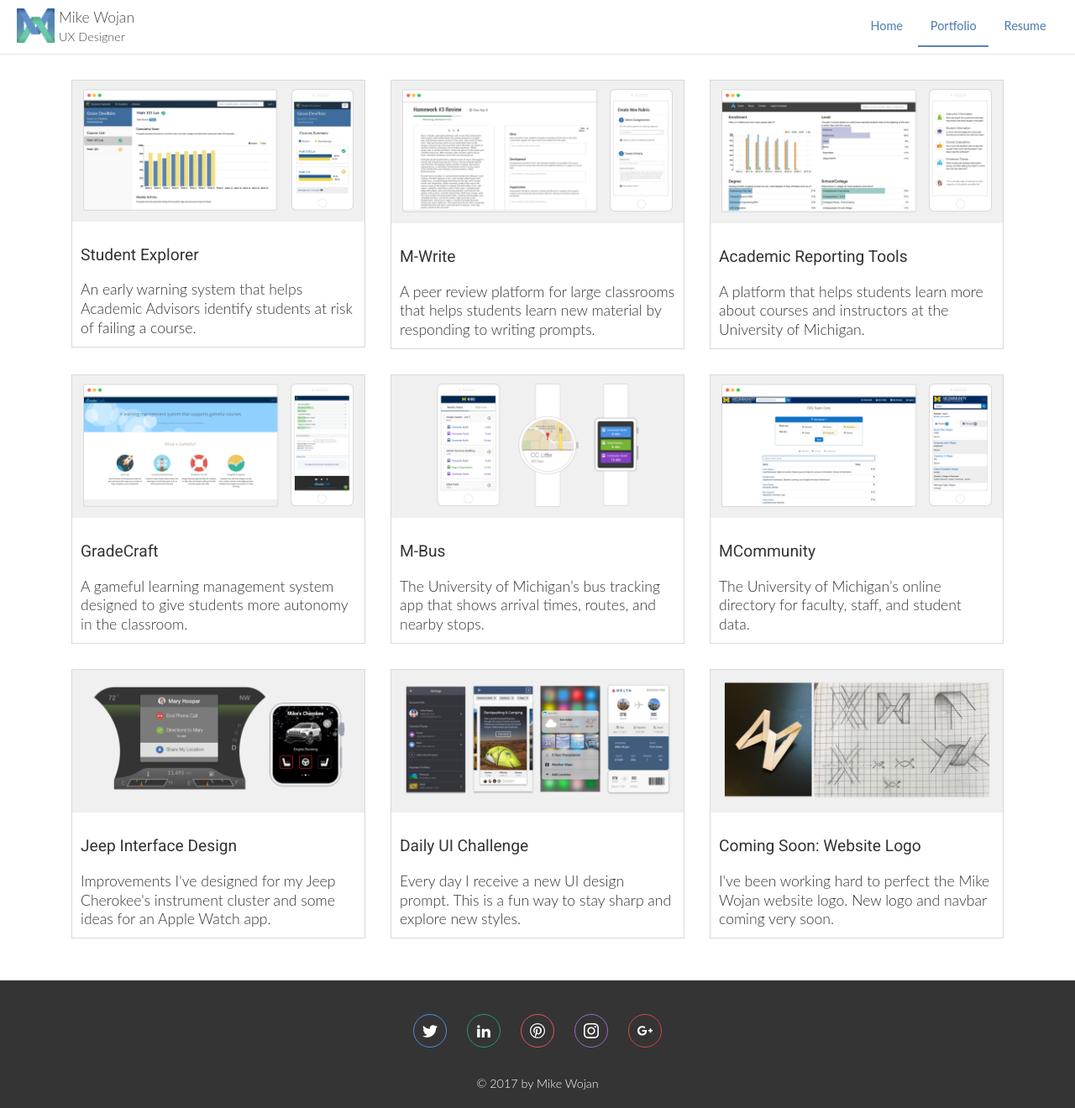
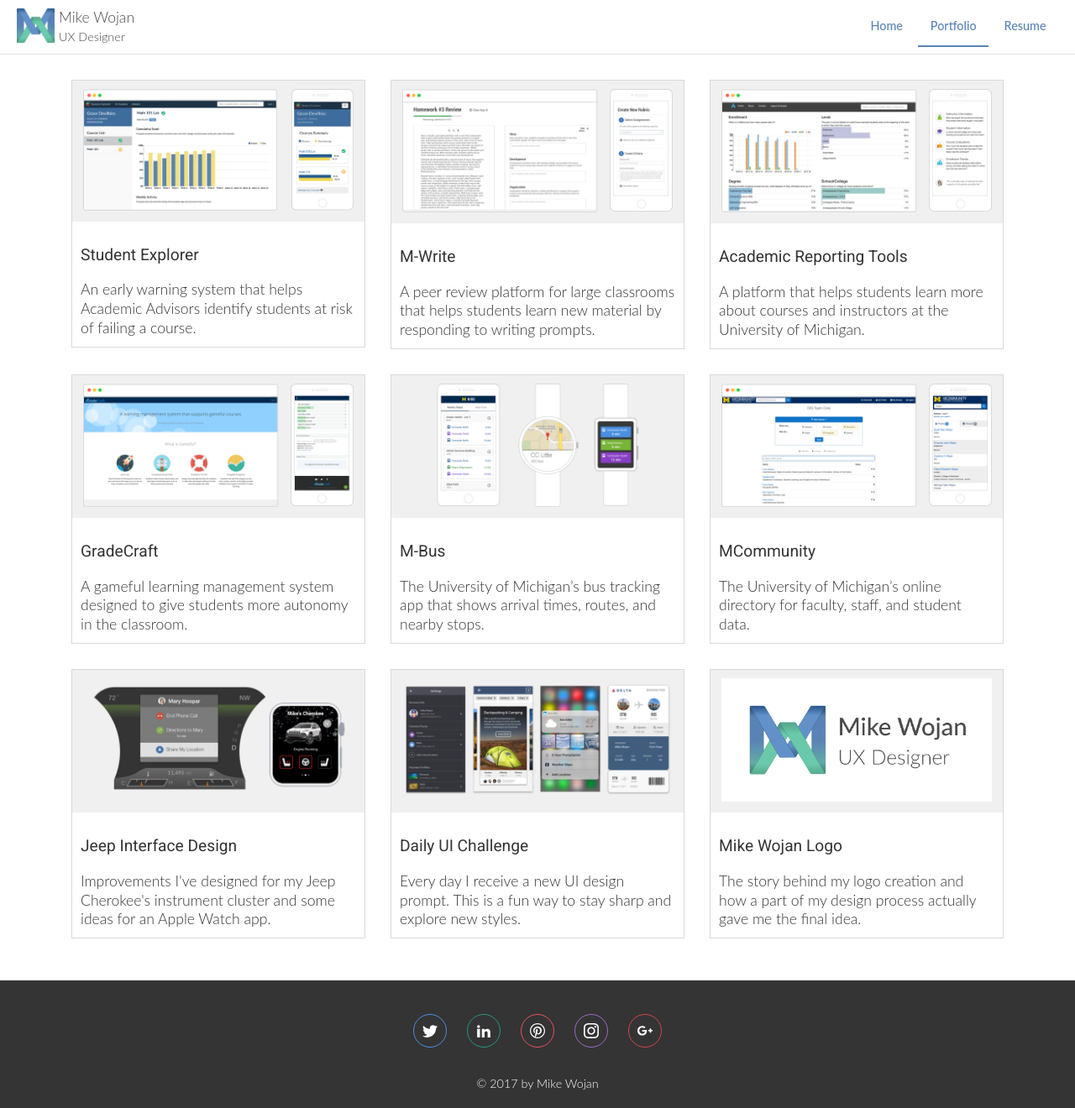
Before and after one commit to mtwojan/mikewojan.com, a Jekyll site: the page built from _portfolio/index.html, in a window 1280 px wide. Shown: the whole page at 84% size. Built offline with Jekyll 4.4.1, drawn with Linux system fonts in a browser that asks for light colours.

Commit message:
added portfolio item for logo creation

```diff
--- a/_portfolio/index.html
+++ b/_portfolio/index.html
@@ -101,15 +101,17 @@
       </div>
     </a>
 
+  <a href="/portfolio/logo">
     <div class="card">
       <div class="card-image">
-        <img src="/img/wojan-logo.png" alt="sketches of the mike wojan logo">
+        <img src="/img/logo-design/wojan-logo.png" alt="sketches of the mike wojan logo">
       </div>
       <div class="card-description">
-        <h3>Coming Soon: Website Logo</h3>
-        <p>I've been working hard to perfect the Mike Wojan website logo. New logo and navbar coming very soon.</p>
+        <h3>Mike Wojan Logo</h3>
+        <p>The story behind my logo creation and how a part of my design process actually gave me the final idea.</p>
       </div>
     </div>
+  </a>
 
   </div>
 </div>
--- a/_sass/layout/_project-page.scss
+++ b/_sass/layout/_project-page.scss
@@ -21,6 +21,10 @@
     color: #414141;
     margin: 0px;
     font-family: 'Oswald', arial, sans-serif;
+  }
+
+  img {
+    max-width: 662px;
   }
 }
 
```
Also changed, not shown: _portfolio/logo.html (added, +37 -0 lines), img/logo-design/logo-color.png (added), img/logo-design/logo-sketches.png (added), img/logo-design/logo-trace.png (added), img/logo-design/wojan-logo.png (added), img/wojan-logo.png (deleted), 1 other file.
